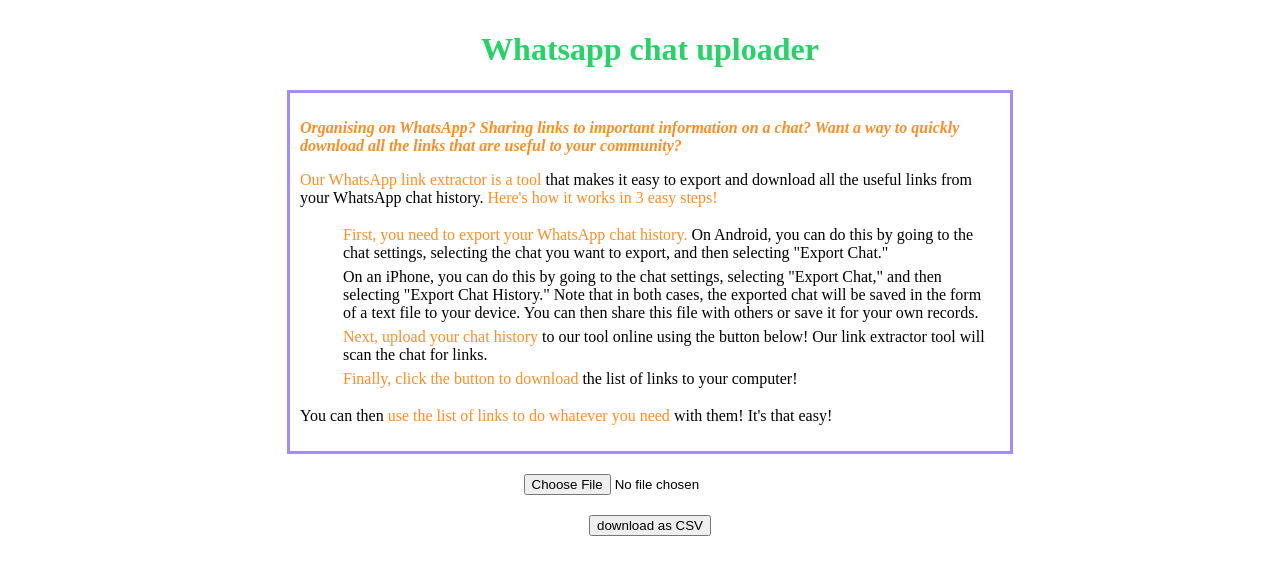
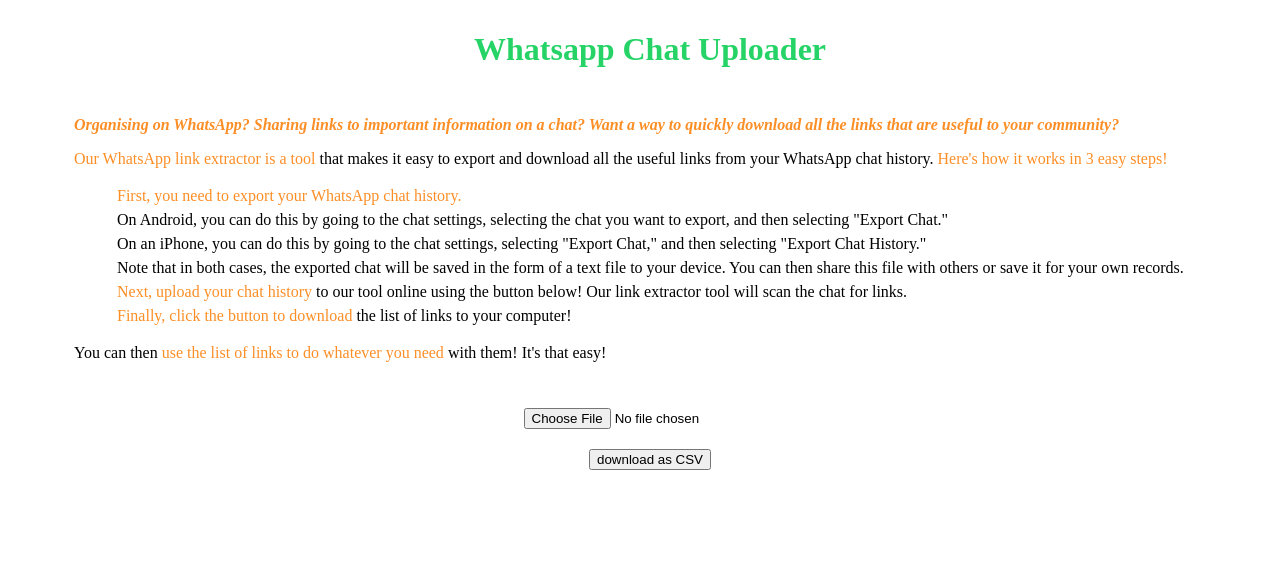
Before and after one commit to CampaignLab/whatsapp-link-extractor, a website: page index.html in a window 1280 px wide. Drawn offline with Linux system fonts and the light colour scheme.

Commit message:
css, and list formatting tweaks

```diff
--- a/index.html
+++ b/index.html
@@ -9,7 +9,7 @@
   </head>
 
   <body>
-    <h1>Whatsapp chat uploader</h1>
+    <h1>Whatsapp Chat Uploader</h1>
     <div class="welcome-text">
       <p class="intro">
         Organising on WhatsApp? Sharing links to important information on a
@@ -27,12 +27,13 @@
           <span class="orange-body"
             >First, you need to export your WhatsApp chat history.</span
           >
-          On Android, you can do this by going to the chat settings, selecting
+        </li><li>On Android, you can do this by going to the chat settings, selecting
           the chat you want to export, and then selecting "Export Chat."
         </li>
         <li>
           On an iPhone, you can do this by going to the chat settings, selecting
-          "Export Chat," and then selecting "Export Chat History." Note that in
+          "Export Chat," and then selecting "Export Chat History."
+        </li><li>Note that in
           both cases, the exported chat will be saved in the form of a text file
           to your device. You can then share this file with others or save it
           for your own records.
--- a/styles.css
+++ b/styles.css
@@ -21,9 +21,8 @@
 
 .welcome-text {
   text-align: left;
-  float: left;
-  width: 700px;
-  border: 3px solid rgb(165, 138, 255);
+  width: 90vw;
+  /* border: 3px solid rgb(165, 138, 255); */
   padding: 10px;
 	margin-bottom: 10px;
 }
```
